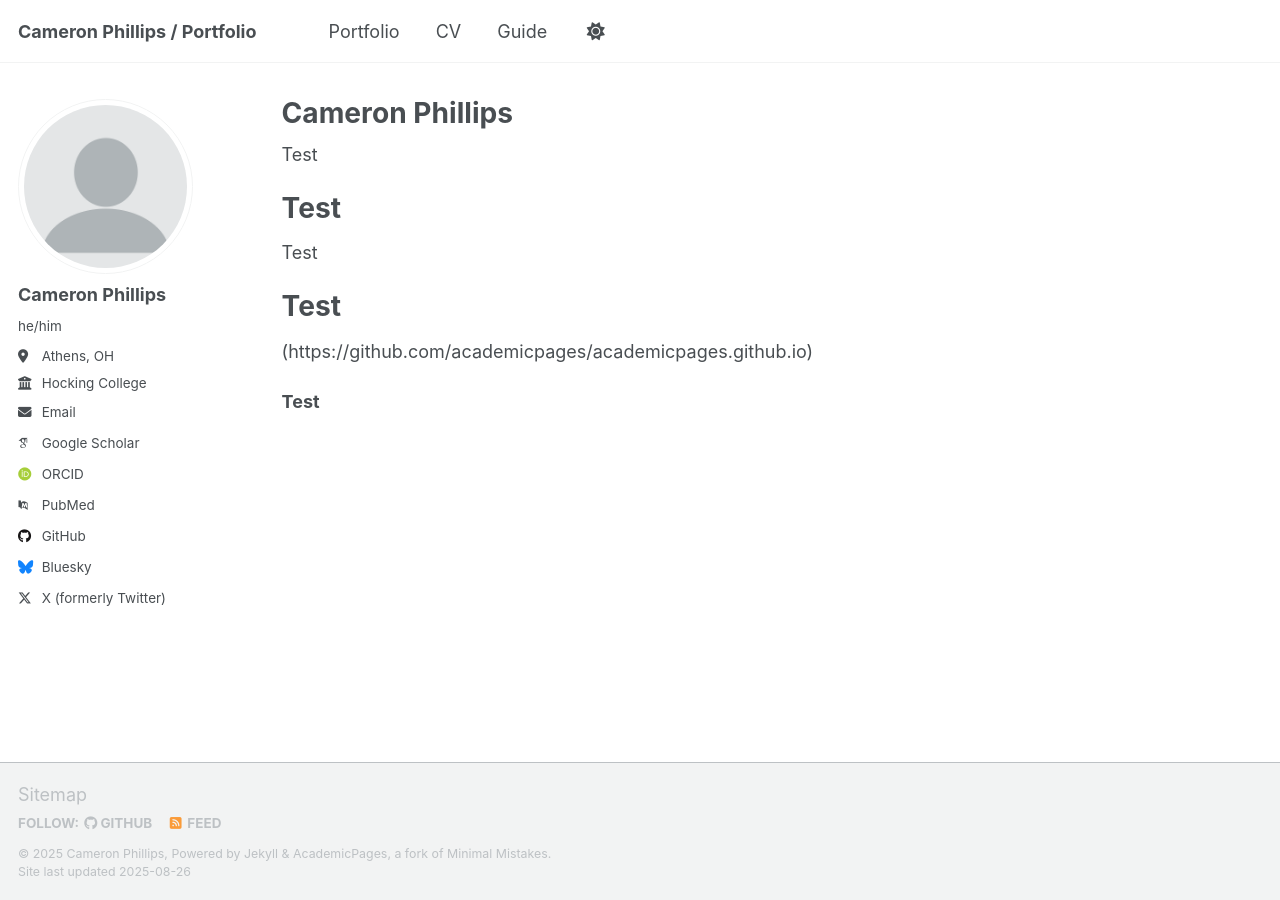
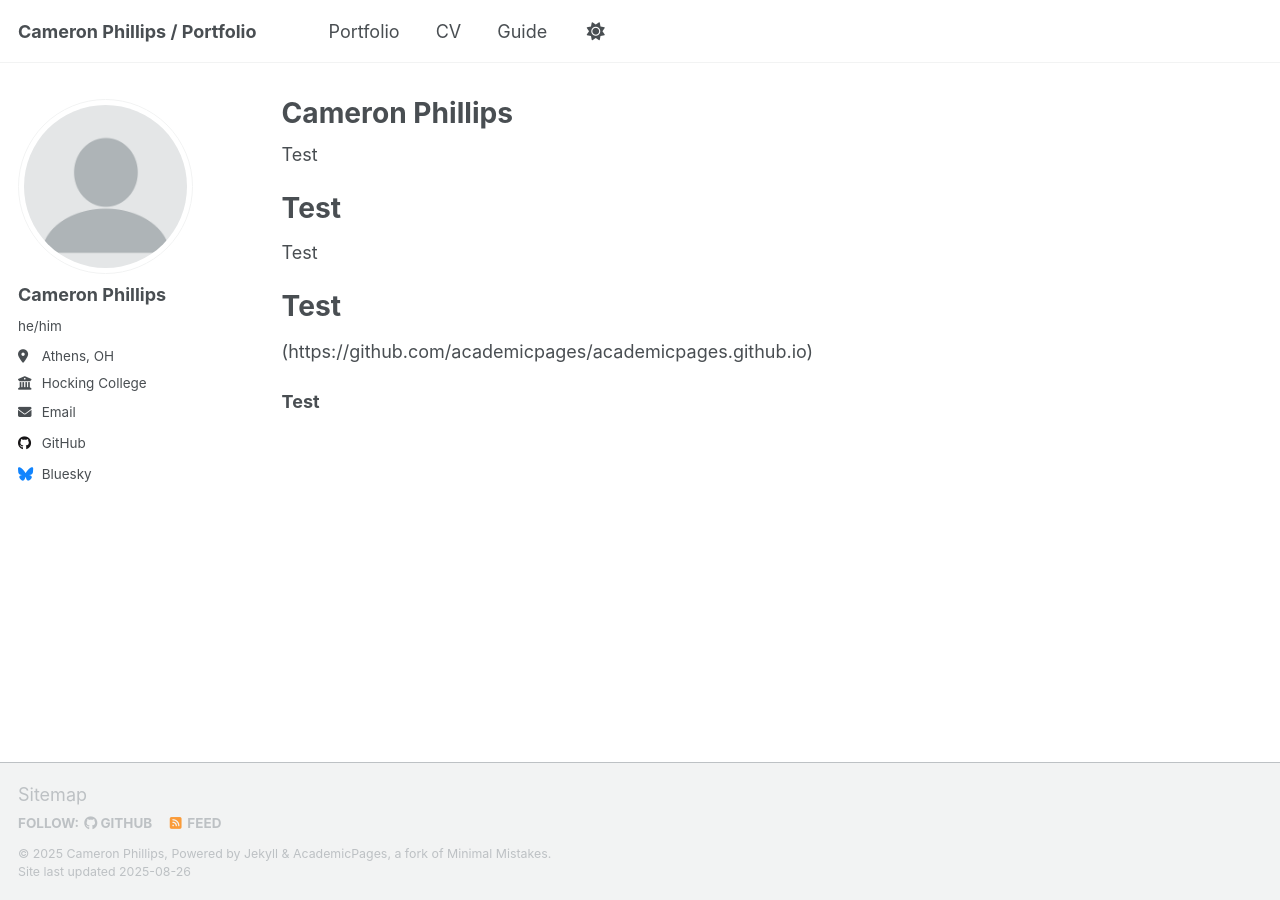
Before and after one commit to phillipsc2/portfolio-phillipsc2, a Jekyll site: the page built from _pages/about.md, in a window 1280 px wide. Built offline with Jekyll 4.4.1, drawn with Linux system fonts in a browser that asks for light colours; some web fonts are replaced; a script that is not in the unit is left out.

Commit message:
Update _config.yml

```diff
--- a/_config.yml
+++ b/_config.yml
@@ -34,12 +34,12 @@ author:
   # Academic websites
   academia         : # URL
   arxiv            : # URL - Update with the correct link to your profile
-  googlescholar    : "https://scholar.google.com/citations?user=PS_CX0AAAAAJ"
+  googlescholar    : # "https://scholar.google.com/citations?user=PS_CX0AAAAAJ"
   inspire-hep      : # URL
   impactstory      : # URL
-  orcid            : "http://orcid.org/yourorcidurl"
+  orcid            : # "http://orcid.org/yourorcidurl"
   semantic         : # URL
-  pubmed           : "https://www.ncbi.nlm.nih.gov/pubmed/?term=john+snow"
+  pubmed           : # "https://www.ncbi.nlm.nih.gov/pubmed/?term=john+snow"
   researchgate     : # URL
   scopus           : # URL
 
@@ -47,7 +47,7 @@ author:
   bitbucket        : # Username - Update with your username on the site
   codepen          : # Username
   dribbble         : # Username
-  github           : "academicpages"
+  github           : "phillipsc2"
   kaggle           : # Username
   stackoverflow    : # User number or user number and name (i.e., use "1" or "1/jeff-atwood")
 
@@ -70,7 +70,7 @@ author:
   steam            : # Username
   telegram         : # URL
   tumblr           : # Username
-  twitter          : "@cameronp1"
+  twitter          : # Username
   vine             : # Username
   weibo            : # Username
   wikipedia        : # Username
```
